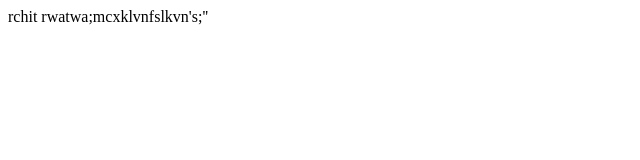
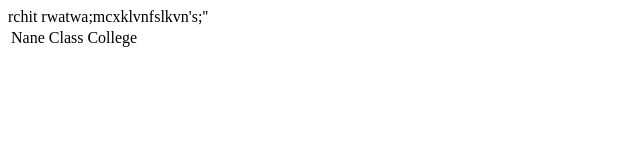
Before and after one commit to rachitthakur311/git-project, a plain HTML site: page index.html in a window 1280 px wide. Shown: the whole page, without its empty margins (0-640 px from the left). Drawn offline with Linux system fonts and the light colour scheme.

Commit message:
update table in code

```diff
--- a/index.html
+++ b/index.html
@@ -8,5 +8,12 @@
 </head>
 <body>
     rchit rwatwa;mcxklvnfslkvn's;''
+    <table>
+        <tr>
+            <td>Nane</td>
+            <td>Class</td>
+            <td>College</td>
+        </tr>
+    </table>
 </body>
 </html>
```
